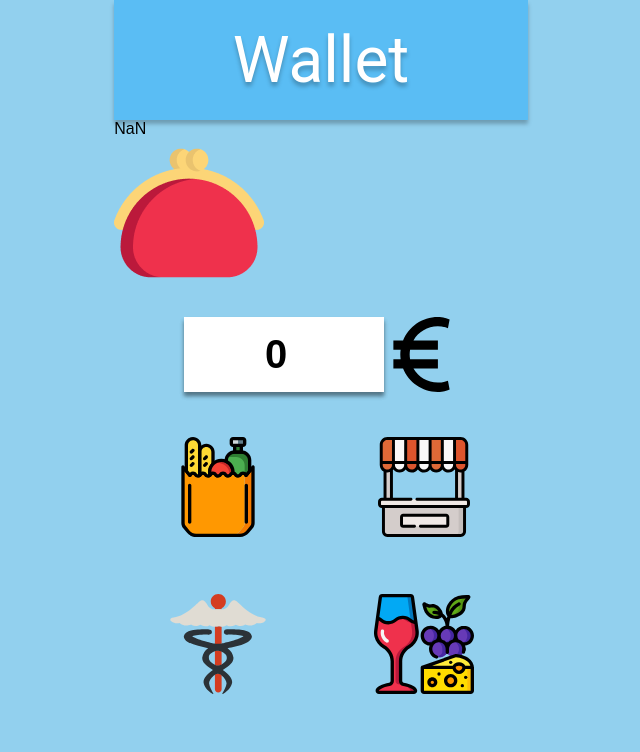
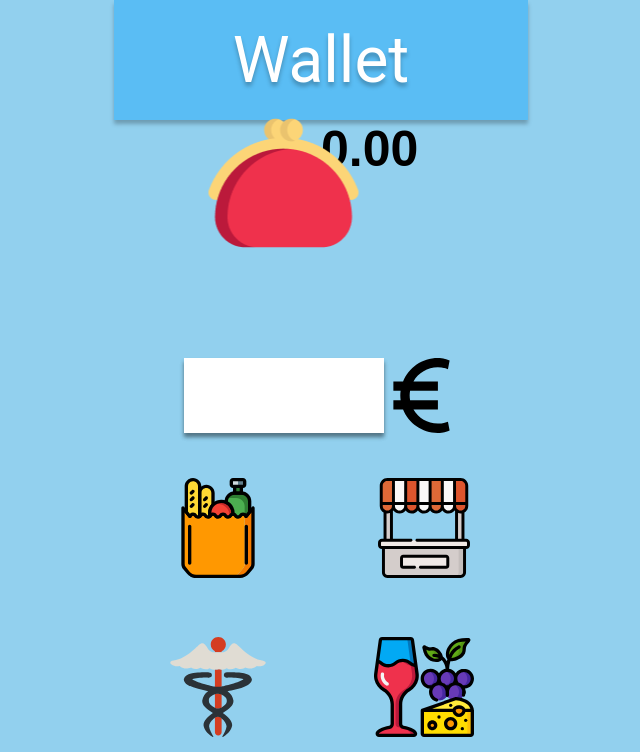
Before and after one commit to ccelia99/Wallet, a React (Create React App) app: page / in a window 1280 px wide. Shown: the top 752 px of the page, without its empty margins (319-959 px from the left). Built offline with nearby package versions, Linux system fonts and the light colour scheme.

Commit message:
TransactionCat added, wallet working

```diff
--- /dev/null
+++ b/src/components/Items/Items.css
@@ -0,0 +1,10 @@
+.walletSaldo {
+    display: flex;
+    position: relative;
+    top: 20%;
+    left: 50%;
+
+    color: black;
+    font-weight: bold;
+    font-size: 50px;
+  }
--- a/src/components/Items/Items.js
+++ b/src/components/Items/Items.js
@@ -1,5 +1,6 @@
-import React, {Component} from 'react';
+import React, {Component, createRef} from 'react';
 import Transaction from '../Transaction/Transaction';
+import'./Items.css';
 import PaymentCat from '../PaymentCat/PaymentCat';
 
 
@@ -7,19 +8,45 @@ class Items extends Component {
 
   constructor(props) {
     super(props);
+    this.paymentcat = React.createRef()
     this.state = {
+      walletSaldo : 0.00,
+      transferSum : 0.00
+    };
+    this.setWallet = this.setWallet.bind(this);
 
-    };
   }
 
+  setWallet(sum) {
+// funktio Walletin saldon muuttamiseksi
+//Vahentaa Transactionista tulevan summan lompakosta
 
+
+    let walletSaldo__old = this.state.walletSaldo;
+    this.setState({ walletSaldo: (sum + walletSaldo__old) });
+    this.setState({transferSum: sum});
+
+    console.log("lompakkos vanha, uusi ja siirtosumma");
+    console.log(walletSaldo__old);
+    console.log(sum);
+
+
+    //  siirtaa summan PaymentCat-luokan funktion kasiteltavaksi, jos summa on
+    // negatiivinen
+    if (sum<0) {
+    this.paymentcat.current.setTransActTotal(-sum);
+    }
+
+
+  }
 
   render() {
     return (
       <div>
+        <div  className="walletSaldo">{parseFloat(this.state.walletSaldo).toFixed(2) }</div>
+        <Transaction onFormSubmit={this.props.onFormSubmit}  setWallet={this.setWallet} />
+        <PaymentCat transferValue={this.props.sum}  ref={this.paymentcat} onFormSubmit={this.props.onFormSubmit.bind(this)} />
 
-        <Transaction onFormSubmit={this.props.onFormSubmit}  />
-        <PaymentCat />
       </div>
       );
     }
--- a/src/components/PaymentCat/PaymentCat.js
+++ b/src/components/PaymentCat/PaymentCat.js
@@ -1,30 +1,53 @@
 import React from 'react';
 import './PaymentCat.css';
-import food from '../icons/icon-food.svg';
-import varioussmall from '../icons/icon-varioussmall.svg';
-import pharmacy from '../icons/icon-pharmacy.svg';
-import meze from '../icons/icon-meze.svg';
-import animals from '../icons/icon-animals.svg';
-import gas from '../icons/icon-gas.svg';
+
 
 class PaymentCat extends React.Component {
+
+    constructor(props) {
+        super(props);
+
+        this.state = {
+
+            data : ""  ,
+            id : "",
+            total : 0.00
+        }
+
+        this.setTransActTotal = this.setTransActTotal.bind(this);
+    }
+
+    setTransActTotal(transferValue) {
+        // funktio PaymentCat totalin muuttamiseksi
+        //Tassa vaiheessa viela lisaa transactionista tulevat yhteen
+
+            let totalOld = parseFloat(this.state.total);
+            let totalNew = parseFloat(transferValue + totalOld);
+
+            this.setState( { ...this.state,
+                total: totalNew });
+
+
+         console.log("transf vanha, uusi ja siirtosumma");
+          console.log(totalOld);
+          console.log(totalNew);
+          console.log(transferValue);
+          }
+
+          forceUpdate() {
+            console.log("tulosta jotain");
+          }
+
+
+
+
     render() {
         return (
-        <div className="paymentcat">
-            <div className="paymentcat__row">
-            <div className="Food"> <img src={food} alt=""/></div>
-            <div className="Varioussmall"> <img src={varioussmall} alt="" /></div>
-            </div>
-            <div className="paymentcat__row">
-            <div className="Pharmacy"> <img src={pharmacy} alt="" /></div>
-            <div className="Meze"> <img src={meze} alt="" /></div>
-            </div>
-            <div className="paymentcat__row">
-            <div className="Animals"><img src={animals} alt="" /></div>
-            <div className="Gas"><img src={gas} alt="" /></div>
-            </div>
-        </div>
-        );
+
+            <div className="Payment total">"jotain" </div>
+        ) ;
     }
 }
+
+
 export default PaymentCat;
--- a/src/components/Transaction/Transaction.css
+++ b/src/components/Transaction/Transaction.css
@@ -1,3 +1,20 @@
+.wallet {
+
+}
+
+.wallet__img {
+  display: flex;
+    position: relative;
+    top: 20%;
+    left: 50%;
+    transform: translate(-75%, -50%);
+  width: 150px;
+  height: auto;
+  margin-top: 5px;
+}
+
+
+
 .transaction {
     display: flex;
     position: relative;
@@ -28,3 +45,20 @@
     height: 75px;
 
   }
+  .paymentcat {
+    display: flex;
+    flex-direction: column;
+    position: relative;
+    justify-content: space-between;
+    height: 418px;
+   }
+
+  .paymentcat__row {
+    display: flex;
+    justify-content: space-around;
+  }
+
+  .paymentcat__button {
+    width: 100px;
+    height: auto;
+  }
--- a/src/components/Transaction/Transaction.js
+++ b/src/components/Transaction/Transaction.js
@@ -1,34 +1,41 @@
 import React from 'react';
 import './Transaction.css';
 import euro from '../icons/icon-euro.svg';
-
 import wallet from '../icons/icon-wallet.png';
 
-
-
+import food from '../icons/icon-food.svg';
+import varioussmall from '../icons/icon-varioussmall.svg';
+import pharmacy from '../icons/icon-pharmacy.svg';
+import meze from '../icons/icon-meze.svg';
+import animals from '../icons/icon-animals.svg';
+import gas from '../icons/icon-gas.svg';
 
 
 class Transaction extends React.Component {
+
+
 
   constructor(props) {
     super(props);
     this.state = {
         data: {
-          sum : 0.00,
-          wallet__saldo : 0.00
+          sum : 0.00
+
         }
     };
     this.handleInputChange = this.handleInputChange.bind(this);
-    this.handleSubmit = this.handleSubmit.bind(this);
+    this.handleSubmitWallet = this.handleSubmitWallet.bind(this);
+
+  }
 
 
-
-  }
 
   handleInputChange(event) {
     const target = event.target;
     const value = target.type === 'checkbox' ? target.checked : target.value;
     const name = target.name;
+
+
 
     this.setState( {
         data: {
@@ -36,36 +43,58 @@ class Transaction extends React.Component {
             [name]: value
         }
     });
+
   }
-  handleSubmit(event) {
+
+  handleSubmitWallet(event) {
     event.preventDefault();
     console.log("laheta lomake");
     let data = Object.assign({}, this.state.data); //kopio datasta tyhjaan javascript olioon
     data.sum = parseFloat(data.sum);
     this.props.onFormSubmit(data);
 
-    this.setState( {
-      ...this.state.data,
-      data,wallet__saldo: data.sum
-      });
+    if (event.target.className === 'paymentcat__button') {
+      this.props.setWallet(-data.sum);
+      console.log("trans valittu")  ;
     }
+    else {
+      this.props.setWallet(data.sum);
+    }
+      }
 
 
 
+  // render sisaltaa transaction-lomakkeen ja sen image-buttonit sen hyvaksymiseen; wallet saldoineen ylhaalla ja
+  // maksuluokat alapuolella
     render () {
       return (
+        <>
 
-        <form id='transaction' onSubmit={this.handleSubmit}>
-
-        <div  className="wallet--saldo"> {parseFloat(this.state.data.saldo).toFixed(2) } </div>
-          <input type="image" src={wallet} alt="" name="wallet__img" onClick={this.handleSubmit} />
+        <form id='transaction' onSubmit={this.handleSubmitWallet}>
+            <input type="image" src={wallet} alt="" className="wallet__img"  value={this.state.sum} onClick={this.handleSubmitWallet} />
 
           <div className="transaction" >
-              <input type="number" name="sum" id="sum" step="0.01" value={this.state.data.sum} onChange={this.handleInputChange} />
+              <input type="number" name="sum" id="sum" step="0.01"  onChange={this.handleInputChange} />
               <img src={euro} alt="" className="euro" />
           </div>
+
+          <div className="paymentcat">
+            <div className="paymentcat__row">
+              <input type="image" id="food" className="paymentcat__button" src={food} alt="" value={this.state.sum} onClick={this.handleSubmitWallet} />
+              <input type="image" id="varioussmall" className="paymentcat__button" src={varioussmall} alt="" value={this.state.sum} onClick={this.handleSubmitWallet} />
+            </div>
+            <div className="paymentcat__row">
+              <input type="image" id="pharmacy" className="paymentcat__button" src={pharmacy} alt=""  value={this.state.sum} onClick={this.handleSubmitWallet} />
+              <input type="image" id="meze" className="paymentcat__button" src={meze} alt="" value={this.state.sum} onClick={this.handleSubmitWallet} />
+            </div>
+            <div className="paymentcat__row">
+              <input type="image" id="animals" className="paymentcat__button" src={animals} alt="" value={this.state.sum} onClick={this.handleSubmitWallet} />
+              <input type="image" id="gas" className="paymentcat__button" src={gas} alt="" value={this.state.sum} onClick={this.handleSubmitWallet} />
+            </div>
+			    </div>
+
         </form>
-
+        </>
 
        );
     }
```
Also changed, not shown: src/SALAA.js (+10 -3 lines), src/components/Wallet/Wallet.js (+9 -27 lines).
